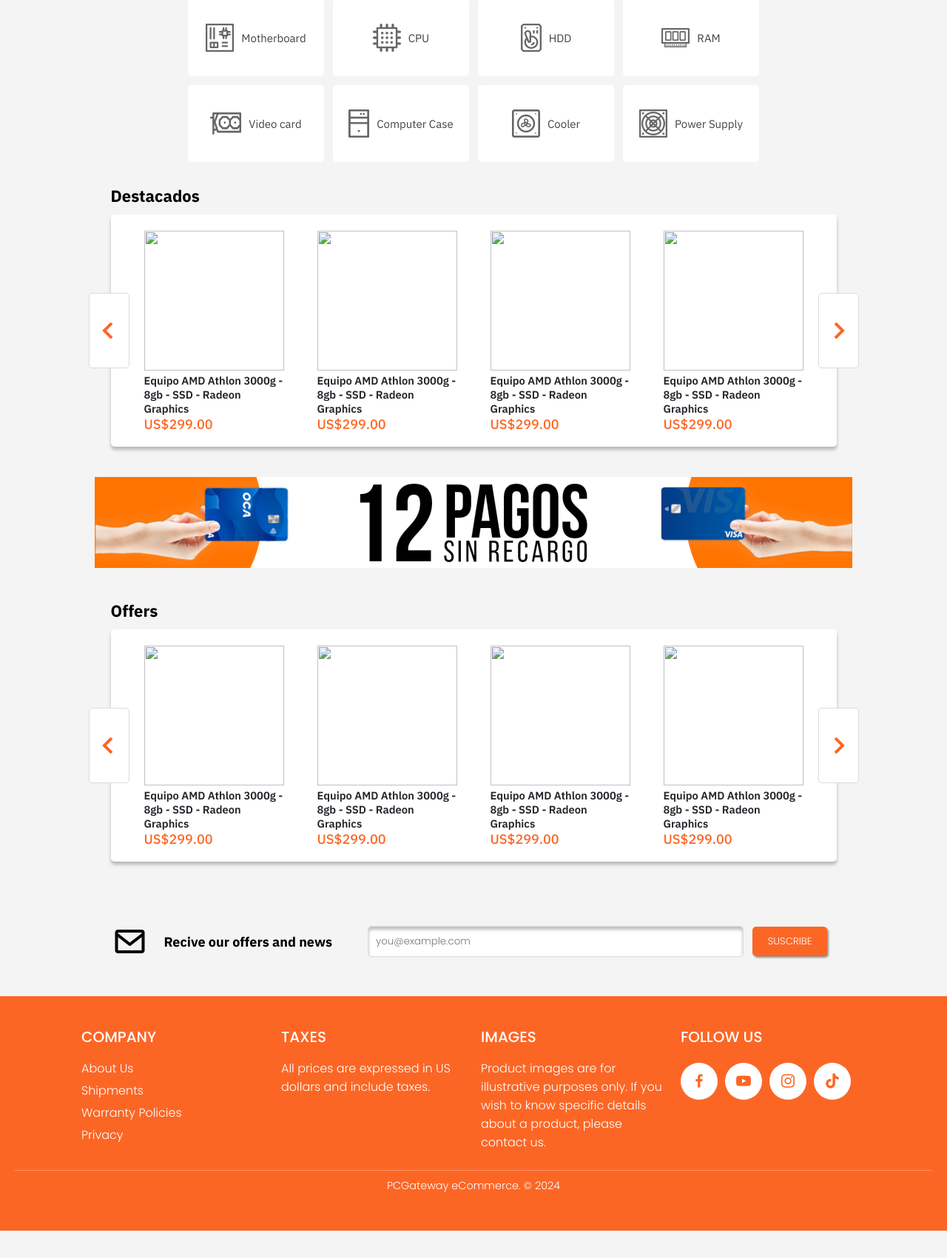
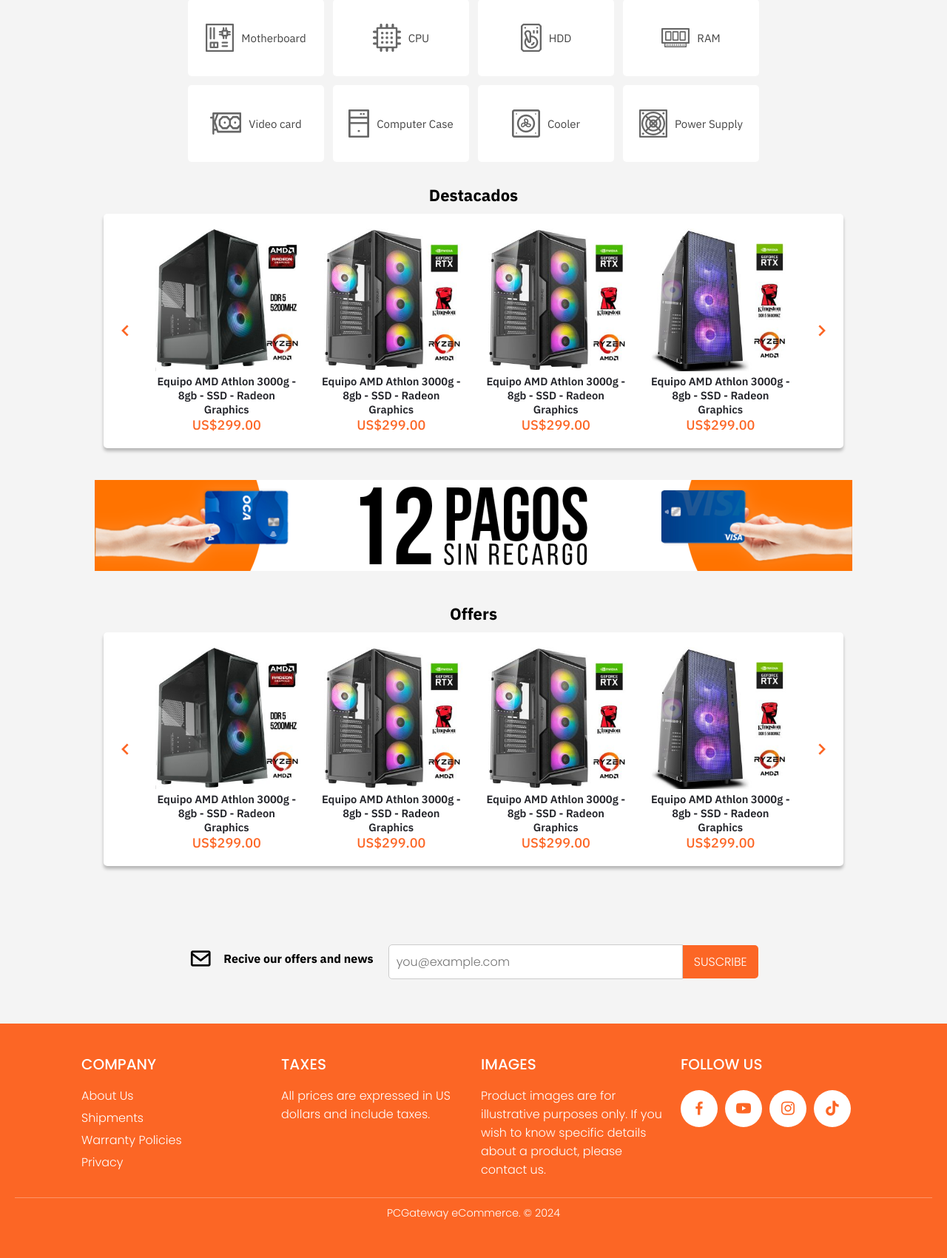
Before and after one commit to MrLequi/PCGateway, a PHP site: page / in a window 1280 px wide. Shown: the part 242-1943 px from the top of the page at 74% size. Before the commit the page ends 1906 px from the top, so only its background shows below. Run offline with PHP 8.4, Linux system fonts and the light colour scheme; data that the repository does not hold is empty.

Commit message:
better home responsive

```diff
--- a/assets/css/pages/home.css
+++ b/assets/css/pages/home.css
@@ -83,172 +83,137 @@
     margin-left: 10px;
 }
 
-.prominent {
+.prominent, .offers {
     position: relative;
-    width: 981px;
-    height: 352px;
-    margin: 0 auto;
-    margin-top: 31px;
+    width: 90%;
+    max-width: 1000px;
+    margin: 30px auto;
+    text-align: center;
 }
 
-.prominent h2 {
+.prominent h2, .offers h2 {
     font-size: 1.375rem;
     margin-bottom: 11px;
 }
 
 .product_gallery {
-    width: 100%;
-    height: 314px;
-    display: flex;
-    justify-content: space-evenly;
+    display: grid;
+    grid-template-columns: 40px repeat(4, 1fr) 40px;
+    gap: 10px;
     align-items: center;
-
     background-color: #fff;
     border-radius: 5px;
-    box-shadow: 0px 4px 4px 0px rgba(0, 0, 0, 0.25);
+    box-shadow: 0px 4px 4px rgba(0, 0, 0, 0.25);
+    overflow: hidden;
+    padding: 10px;
 }
 
 .product {
-    width: 189px;
-    height: 270px;
+    padding: 10px;
+    text-align: center;
+    background-color: #fff;
 }
 
 .product .name {
     color: #222329;
     font-size: 0.92rem;
 }
+
 .product .price {
     color: #fc6625;
     font-size: 1.125rem;
 }
 
 .product a {
-    width: 189px;
-    height: 243px;
+    display: block;
+    width: 100%;
 }
 
 .product_gallery img {
     width: 100%;
-    height: 189px;
+    height: auto;
 }
 
-.left_row {
-    position: absolute;
+/* Flechas de navegación a la izquierda y derecha */
+.left_row, .right_row {
     display: flex;
     align-items: center;
     justify-content: center;
-    left: -30px;
+    width: 40px;
+    height: 40px;
+    border-radius: 5px;
+    background-color: #fff;
+    color: #fc6625;
+    font-size: 2rem;
+    transition: all 0.3s;
+    cursor: pointer;
+}
 
-    width: 53px;
-    height: 100px;
-    border-radius: 5px;
-    border: 1px solid #dbdbdb;
-    background-color: #fff;
-    font-size: 3rem;
-    color: #fc6625;
-    transition: all 0.3s;
-}
-.left_row:hover {
-    cursor: pointer;
+.left_row:hover, .right_row:hover {
     background-color: #fc6625;
     color: #fff;
-    border: none;
-}
-
-.right_row {
-    position: absolute;
-    display: flex;
-    align-items: center;
-    justify-content: center;
-    right: -30px;
-
-    width: 53px;
-    height: 100px;
-    border-radius: 5px;
-    border: 1px solid #dbdbdb;
-    background-color: #fff;
-    font-size: 3rem;
-    color: #fc6625;
-    transition: all 0.3s;
-}
-.right_row:hover {
-    cursor: pointer;
-    background-color: #fc6625;
-    color: #fff;
-    border: none;
 }
 
 .add_banner2 {
-    width: 1024px;
-    height: 123px;
-    margin: 0 auto;
+    display: flex;
+    justify-content: center;
+    width: 100%;
+    height: auto;
     margin-top: 43px;
     margin-bottom: 43px;
 }
-
-.offers {
-    position: relative;
-    width: 981px;
-    height: 352px;
-    margin: 0 auto;
-}
-
-.offers h2 {
-    font-size: 1.375rem;
-    margin-bottom: 11px;
+.add_banner2 img {
+    width: 80%;
+    height: auto;
 }
 
 .offers_and_news {
     display: flex;
     align-items: center;
+    justify-content: center;
     margin: 0 auto;
-
     margin-top: 86px;
-    width: 977px;
-    height: 48px;
+    padding: 10px;
+    width: 100%;
+    max-width: 977px;
+    height: auto;
+    flex-wrap: wrap;
+    text-align: center;
 }
 
 .offers_and_news i {
-    font-size: 3rem;
-    margin-right: 22px;
+    font-size: 2rem;
+    margin-right: 15px;
 }
 
 .offers_and_news > p {
-    font-size: 1.125rem;
-    margin-right: 48px;
+    font-size: 1rem;
+    margin-right: 20px;
 }
 
 .offers_and_news form {
     display: flex;
     align-items: center;
+    width: 100%;
+    max-width: 500px;
+    margin-top: 10px;
+}
 
-    width: 621px;
-    height: 40px;
+.offers_and_news input[type="text"] {
+    flex: 1;
+    padding: 10px;
+    font-size: 1rem;
+    border: 1px solid #ccc;
+    border-radius: 5px 0 0 5px;
 }
-.offers_and_news form input {
-    width: 506px;
-    height: 100%;
 
-    padding-left: 10px;
-    margin-right: 12px;
-    border-radius: 5px;
-    outline: none;
-    border: 1px solid #dbdbdb;
-    background-color: #fff;
-    box-shadow: 0px 4px 4px 0px rgba(0, 0, 0, 0.25) inset;
-}
-.offers_and_news form button {
-    width: 103px;
-    height: 100%;
-
-    box-sizing: border-box;
-    border-radius: 5px;
-    border: none;
+.offers_and_news button {
+    padding: 10px 15px;
+    font-size: 1rem;
     background-color: #fc6625;
     color: #fff;
-    box-shadow: rgba(0, 0, 0, 0.40) 1.95px 1.95px 2.6px;
-}
-.offers_and_news form button:hover {
+    border: none;
+    border-radius: 0 5px 5px 0;
     cursor: pointer;
 }
 
--- a/index.php
+++ b/index.php
@@ -79,28 +79,28 @@
                 </div>
                 <div class="product">
                     <a href="#">
-                        <img src="" alt="">
+                        <img src="/pcgateway/assets/images/items/item1.jpg" alt="">
                         <p class="name ibm-plex-sans-semibold">Equipo AMD Athlon 3000g - 8gb - SSD - Radeon Graphics</p>
                     </a>
                     <p class="price ibm-plex-sans-medium">US$299.00</p>
                 </div>
                 <div class="product">
                     <a href="#">
-                        <img src="" alt="">
+                        <img src="/pcgateway/assets/images/items/item2.jpg" alt="">
                         <p class="name ibm-plex-sans-semibold">Equipo AMD Athlon 3000g - 8gb - SSD - Radeon Graphics</p>
                     </a>
                     <p class="price ibm-plex-sans-medium">US$299.00</p>
                 </div>
                 <div class="product">
                     <a href="#">
-                        <img src="" alt="">
+                        <img src="/pcgateway/assets/images/items/item3.jpg" alt="">
                         <p class="name ibm-plex-sans-semibold">Equipo AMD Athlon 3000g - 8gb - SSD - Radeon Graphics</p>
                     </a>
                     <p class="price ibm-plex-sans-medium">US$299.00</p>
                 </div>
                 <div class="product">
                     <a href="#">
-                        <img src="" alt="">
+                        <img src="/pcgateway/assets/images/items/item4.jpg" alt="">
                         <p class="name ibm-plex-sans-semibold">Equipo AMD Athlon 3000g - 8gb - SSD - Radeon Graphics</p>
                     </a>
                     <p class="price ibm-plex-sans-medium">US$299.00</p>
@@ -123,28 +123,28 @@
                 </div>
                 <div class="product">
                     <a href="#">
-                        <img src="" alt="">
+                        <img src="/pcgateway/assets/images/items/item1.jpg" alt="">
                         <p class="name ibm-plex-sans-semibold">Equipo AMD Athlon 3000g - 8gb - SSD - Radeon Graphics</p>
                     </a>
                     <p class="price ibm-plex-sans-medium">US$299.00</p>
                 </div>
                 <div class="product">
                     <a href="#">
-                        <img src="" alt="">
+                        <img src="/pcgateway/assets/images/items/item2.jpg" alt="">
                         <p class="name ibm-plex-sans-semibold">Equipo AMD Athlon 3000g - 8gb - SSD - Radeon Graphics</p>
                     </a>
                     <p class="price ibm-plex-sans-medium">US$299.00</p>
                 </div>
                 <div class="product">
                     <a href="#">
-                        <img src="" alt="">
+                        <img src="/pcgateway/assets/images/items/item3.jpg" alt="">
                         <p class="name ibm-plex-sans-semibold">Equipo AMD Athlon 3000g - 8gb - SSD - Radeon Graphics</p>
                     </a>
                     <p class="price ibm-plex-sans-medium">US$299.00</p>
                 </div>
                 <div class="product">
                     <a href="#">
-                        <img src="" alt="">
+                        <img src="/pcgateway/assets/images/items/item4.jpg" alt="">
                         <p class="name ibm-plex-sans-semibold">Equipo AMD Athlon 3000g - 8gb - SSD - Radeon Graphics</p>
                     </a>
                     <p class="price ibm-plex-sans-medium">US$299.00</p>
```
Also changed, not shown: other parts of assets/css/pages/home.css (+62 -0 lines), assets/images/items/Nvidia GPU.jpg (deleted), assets/images/items/item1.jpg, assets/images/items/item2.jpg (added), assets/images/items/item3.jpg (added), assets/images/items/item4.jpg (added).
